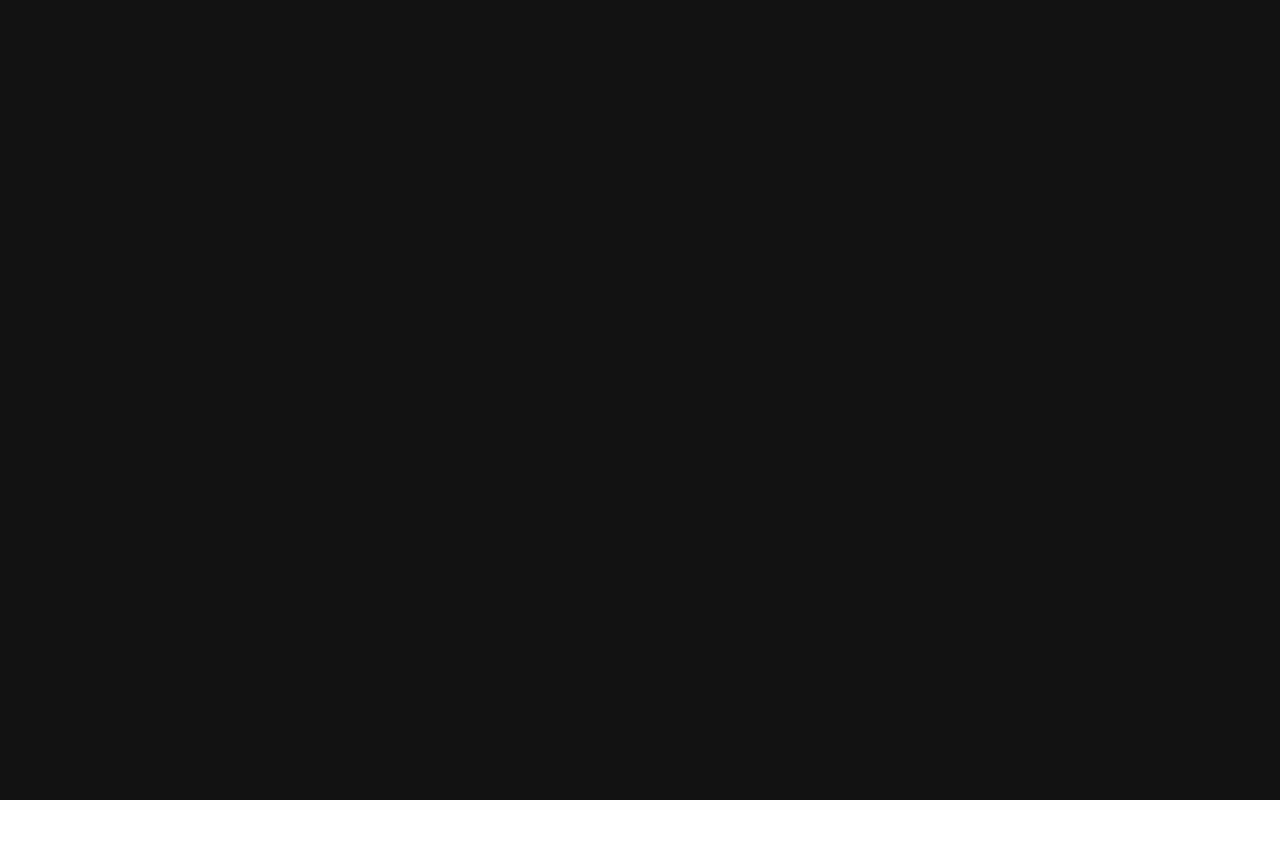
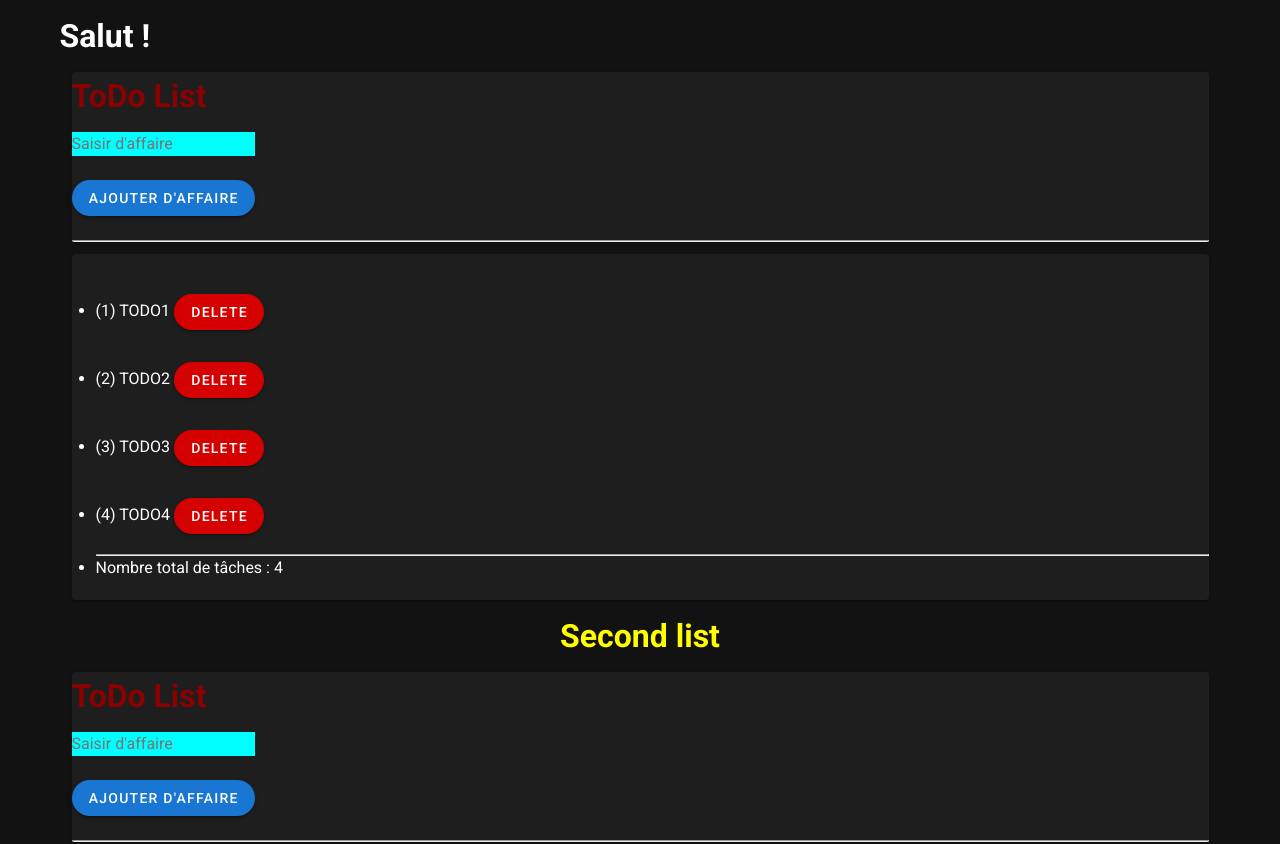
Before and after one commit to laresolution/internship-league-ccg2023, a Nuxt app: page /Vitaly in a window 1280 px wide. Before the commit this address had no page. Shown: the top 844 px of the page. Before the commit the page ends 800 px from the top, so only its background shows below. Built offline with nearby package versions, Linux system fonts and the light colour scheme.

Commit message:
Created and Added ToDo component

```diff
--- /dev/null
+++ b/components/ToDoList.vue
@@ -0,0 +1,94 @@
+<template>
+    <v-container>
+        <v-card>
+            <h1
+                :style="{
+                    color: inputValue.length < 5 ?
+                        'darkred' :
+                         'green'
+                }">
+                    {{ title }}
+            </h1>
+            <div class="form-control">
+                <input
+                    v-model="inputValue"
+                    type="text"
+                    :placeholder="myPlaceholder"
+                    class="my-3"
+                    @keydown.enter="addNewToDo"
+
+                />
+            </div>
+            <v-btn
+                color="primary"
+                elevation="2"
+                rounded
+                class="my-3"
+                @click="addNewToDo">
+                Ajouter d'affaire
+            </v-btn>
+            <hr class="my-3" />
+        </v-card>
+        <v-card
+            v-if="notes.length !== 0"
+            class="py-5">
+            <ul class="list">
+                <li
+                    v-for="(item, idx) in notes"
+                    :key="item"
+                    class="list-item my-2">
+                    ({{ idx + 1 }})
+                     {{toUpperCase(item)}}
+                     <v-btn
+                        color="red accent-4"
+                        elevation="2"
+                        rounded
+                        class="my-3"
+                        @click.stop="removeToDo(idx)"
+                    >Delete</v-btn>
+                </li>
+                <hr />
+                <li>Nombre total de tâches : {{ notes.length }}</li>
+            </ul>
+        </v-card>
+        <v-card
+            v-else
+            class="text-center">
+            Votre liste de tâches est vide. Ajouter nouveau
+        </v-card>
+    </v-container>
+</template>
+
+<script>
+export default {
+    name: 'ToDoList',
+    data () {
+        return {
+            title:'ToDo List',
+            myPlaceholder:'Saisir d\'affaire',
+            inputValue:'',
+            notes:['ToDo1','ToDo2','ToDo3','ToDo4']
+        }
+    },
+    methods: {
+        addNewToDo() {
+            if (this.inputValue) {
+                this.notes.push(this.inputValue);
+                this.inputValue = ''
+            }
+        },
+        removeToDo(idx) {
+            this.notes.splice(idx,1);
+        },
+        toUpperCase(item) {
+            return item.toUpperCase();
+        }
+    }
+}
+</script>
+
+<style scoped>
+.form-control input {
+    background-color: aqua;
+}
+</style>
--- /dev/null
+++ b/pages/Vitaly.vue
@@ -0,0 +1,26 @@
+<template>
+    <v-container>
+        <h1>Salut !</h1>
+        <ToDoList />
+        <h1 :style="{color: 'yellow', textAlign: 'center'}">Second list</h1>
+        <ToDoList />
+
+    </v-container>
+</template>
+
+<script>
+import ToDoList from '~/components/ToDoList.vue'
+export default {
+    name: 'Vitaly',
+    components: {ToDoList},
+    data () {
+        return {
+        }
+    },
+    methods: {
+    }
+}
+</script>
+
+<style scoped>
+</style>
--- a/pages/VitalyForm.vue
+++ /dev/null
@@ -1,49 +0,0 @@
-<template>
-    <div>
-        <OpenFormVitaly @click="showForm"></OpenFormVitaly>
-        <YourNewFormComponent @created="addItem" @cancel="hideForm" />
-        <ul>
-            <li v-for="item in items" :key="item.name">
-                {{item.name}}
-            </li>
-        </ul>
-    </div>
-</template>
-
-<script>
-import OpenFormVitaly from '~/components/buttons/OpenFormVitaly.vue'
-export default {
-    name: 'VitalyForm',
-    components: {OpenFormVitaly},
-    data () {
-        return {
-            isFormShown: false,
-            items: [
-                {
-                    name: 'VitalyForm'
-                }
-            ]
-        }
-    },
-    methods: {
-        showAddForm() {
-            this.formShown = true
-        },
-        memberCreated(newMember) {
-            const newId = Math.ceil(Math.random() * 50000)
-            newMember.id = newId
-            this.members.push({
-                id: newId,
-                data: newMember
-            })
-            this.hideForm()
-        },
-        hideForm () {
-            this.formShown = false
-        }
-    }
-}
-</script>
-
-<style scoped>
-</style>
```
Also changed, not shown: 1 other file (tests, documents, lock files or other folders).
